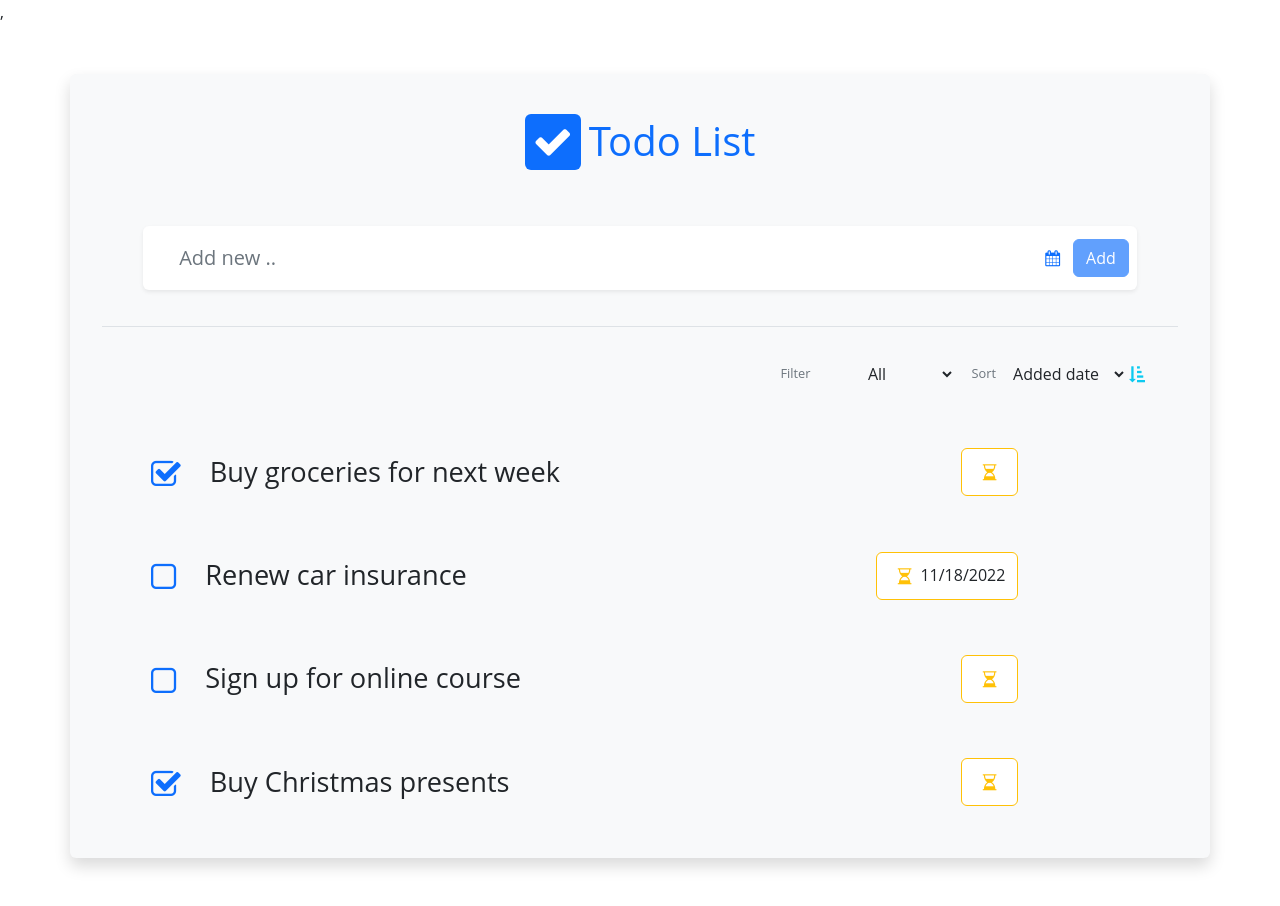
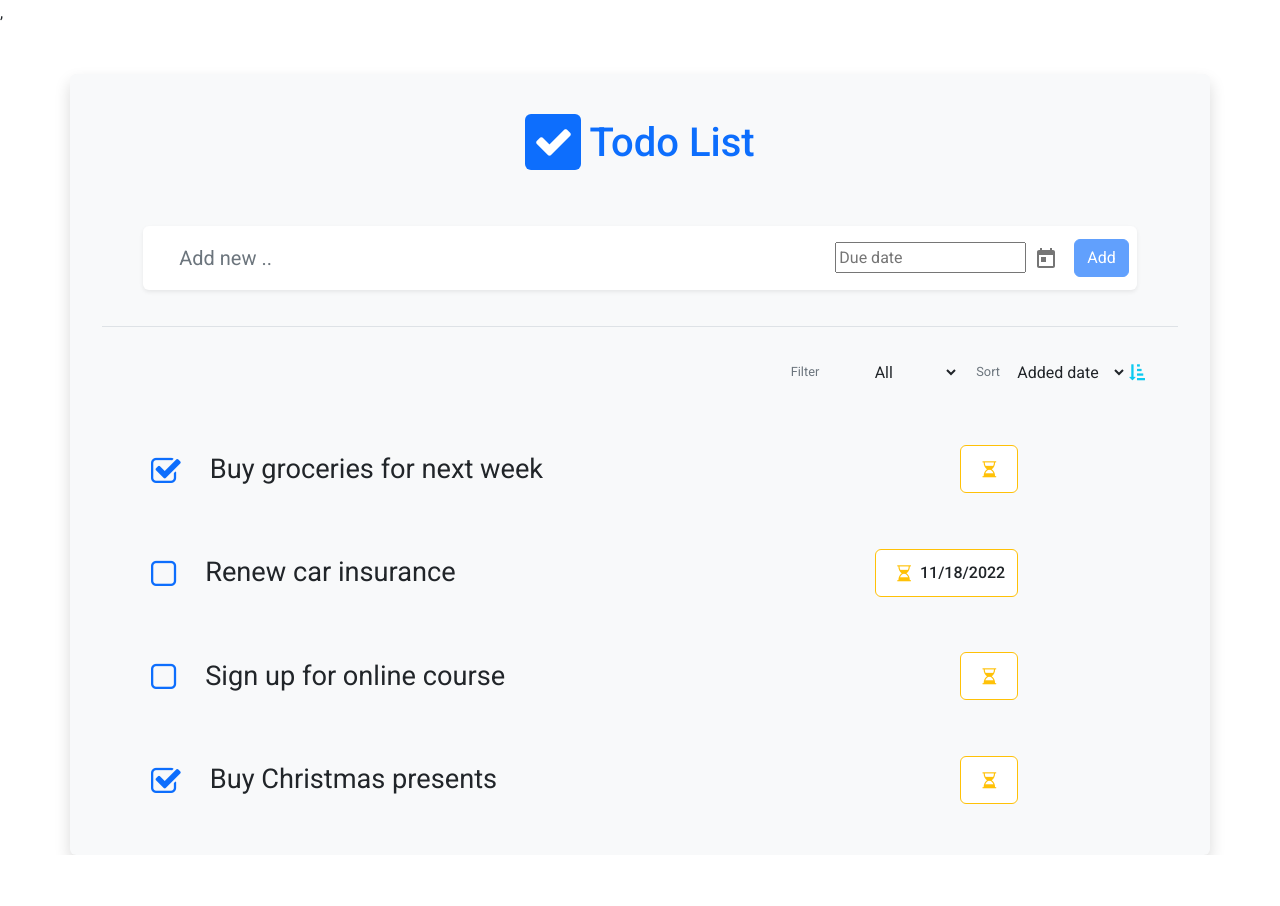
Before and after one commit to alinux78/todo_list, an Angular app in the folder ui/: page / in a window 1280 px wide. After the commit the page ends 855 px from the top, so only its background shows below. Built offline with nearby package versions, Linux system fonts and the light colour scheme.

Commit message:
added date picker

```diff
--- a/ui/angular.json
+++ b/ui/angular.json
@@ -24,6 +24,7 @@
               "src/assets"
             ],
             "styles": [
+              "./node_modules/@angular/material/prebuilt-themes/indigo-pink.css",
               "src/styles.css",
               "node_modules/font-awesome/css/font-awesome.css"
             ],
@@ -88,6 +89,7 @@
               "src/assets"
             ],
             "styles": [
+              "./node_modules/@angular/material/prebuilt-themes/indigo-pink.css",
               "src/styles.css"
             ],
             "scripts": []
--- a/ui/package.json
+++ b/ui/package.json
@@ -12,10 +12,12 @@
   "private": true,
   "dependencies": {
     "@angular/animations": "~11.2.5",
+    "@angular/cdk": "^11.2.13",
     "@angular/common": "~11.2.5",
     "@angular/compiler": "~11.2.5",
     "@angular/core": "~11.2.5",
     "@angular/forms": "~11.2.5",
+    "@angular/material": "^11.2.13",
     "@angular/platform-browser": "~11.2.5",
     "@angular/platform-browser-dynamic": "~11.2.5",
     "@angular/router": "~11.2.5",
--- a/ui/src/app/add-item/add-item.component.html
+++ b/ui/src/app/add-item/add-item.component.html
@@ -6,7 +6,12 @@
           </div>
           <div class="col-auto m-0 px-2 d-flex align-items-center">
               <label class="text-secondary my-2 p-0 px-1 view-opt-label due-date-label d-none">Due date not set</label>
-              <i class="fa fa-calendar my-2 px-1 text-primary btn due-date-button" data-toggle="tooltip" data-placement="bottom" title="Set a Due date"></i>
+              <!-- <i class="fa fa-calendar my-2 px-1 text-primary btn due-date-button" data-toggle="tooltip" data-placement="bottom" title="Set a Due date"></i> -->
+
+              <input [matDatepicker]="myDatepicker" readonly [(ngModel)]="dueDate" placeholder="Due date">
+              <mat-datepicker-toggle [for]="myDatepicker"></mat-datepicker-toggle>
+              <mat-datepicker #myDatepicker></mat-datepicker>
+
               <i class="fa fa-calendar-times-o my-2 px-1 text-danger btn clear-due-date-button d-none" data-toggle="tooltip" data-placement="bottom" title="Clear Due date"></i>
           </div>
           <div class="col-auto px-0 mx-0 mr-2">
--- a/ui/src/app/add-item/add-item.component.ts
+++ b/ui/src/app/add-item/add-item.component.ts
@@ -9,6 +9,8 @@ import { ToDoItem, ToDoItemsService } from '../services/to-do-items.service';
 export class AddItemComponent implements OnInit {
 
   summary:string;
+
+  dueDate = null;
 
   constructor(private service:ToDoItemsService) { }
 
@@ -24,11 +26,13 @@ export class AddItemComponent implements OnInit {
       id: null,
       done: false,
       summary: this.summary,
-      createdAt: new Date()
+      createdAt: new Date(),
+      dueDate: this.dueDate
     }
 
     this.service.save(item);
     this.summary = null;
+    this.dueDate = null;
   }
 
 }
--- a/ui/src/app/app.module.ts
+++ b/ui/src/app/app.module.ts
@@ -8,6 +8,18 @@ import { ListItemsComponent } from './list-items/list-items.component';
 import { ToDoItemsService } from './services/to-do-items.service';
 import { TodoItemComponent } from './todo-item/todo-item.component';
 import { FormsModule } from '@angular/forms';
+import { BrowserAnimationsModule } from '@angular/platform-browser/animations';
+import { MatDatepickerModule } from '@angular/material/datepicker';
+import { MatNativeDateModule } from '@angular/material/core';
+import { MatFormFieldModule } from '@angular/material/form-field';
+import { MatInputModule } from '@angular/material/input';
+
+const materialModules = [
+  MatDatepickerModule,
+  MatNativeDateModule,
+  MatFormFieldModule,
+  MatInputModule
+];
 
 @NgModule({
   declarations: [
@@ -19,7 +31,9 @@ import { FormsModule } from '@angular/forms';
   ],
   imports: [
     BrowserModule,
-    FormsModule
+    FormsModule,
+    BrowserAnimationsModule,
+    ...materialModules
   ],
   providers: [
     ToDoItemsService
--- a/ui/src/index.html
+++ b/ui/src/index.html
@@ -6,6 +6,9 @@
   <base href="/">
   <meta name="viewport" content="width=device-width, initial-scale=1">
   <link rel="icon" type="image/x-icon" href="favicon.ico">
+  <link rel="preconnect" href="https://fonts.gstatic.com">
+  <link href="https://fonts.googleapis.com/css2?family=Roboto:wght@300;400;500&display=swap" rel="stylesheet">
+  <link href="https://fonts.googleapis.com/icon?family=Material+Icons" rel="stylesheet">
 </head>
 <body>
   <app-root></app-root>
--- a/ui/src/styles.css
+++ b/ui/src/styles.css
@@ -1,4 +1,5 @@
 @import "~bootstrap/dist/css/bootstrap.css";
+@import "~@angular/material/prebuilt-themes/indigo-pink.css";
 
 
 body {
@@ -37,3 +38,7 @@ body {
 .todo-item.editing .todo-actions .edit-icon {
   display: none !important;
 }
+
+
+html, body { height: 100%; }
+body { margin: 0; font-family: Roboto, "Helvetica Neue", sans-serif; }
```
Also changed, not shown: 1 other file (tests, documents, lock files or other folders).
